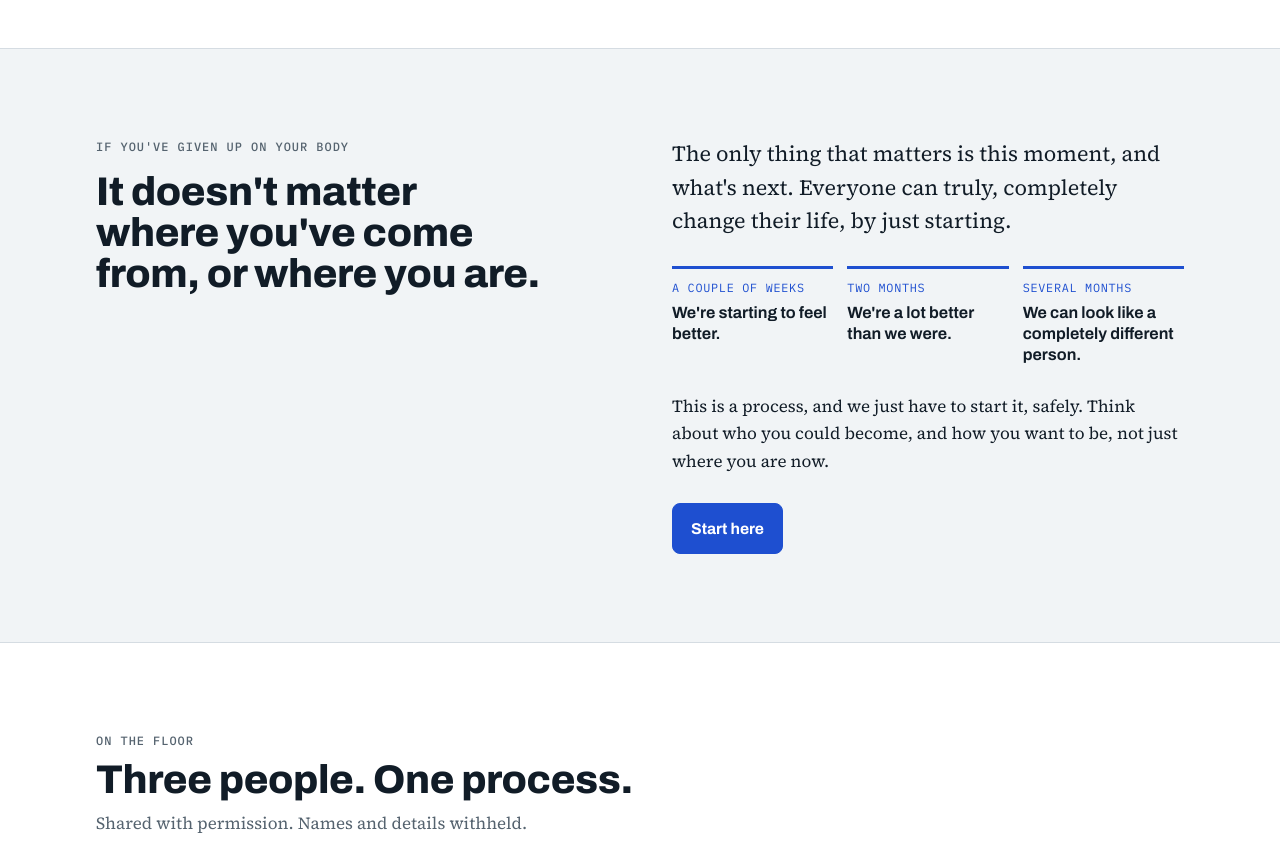
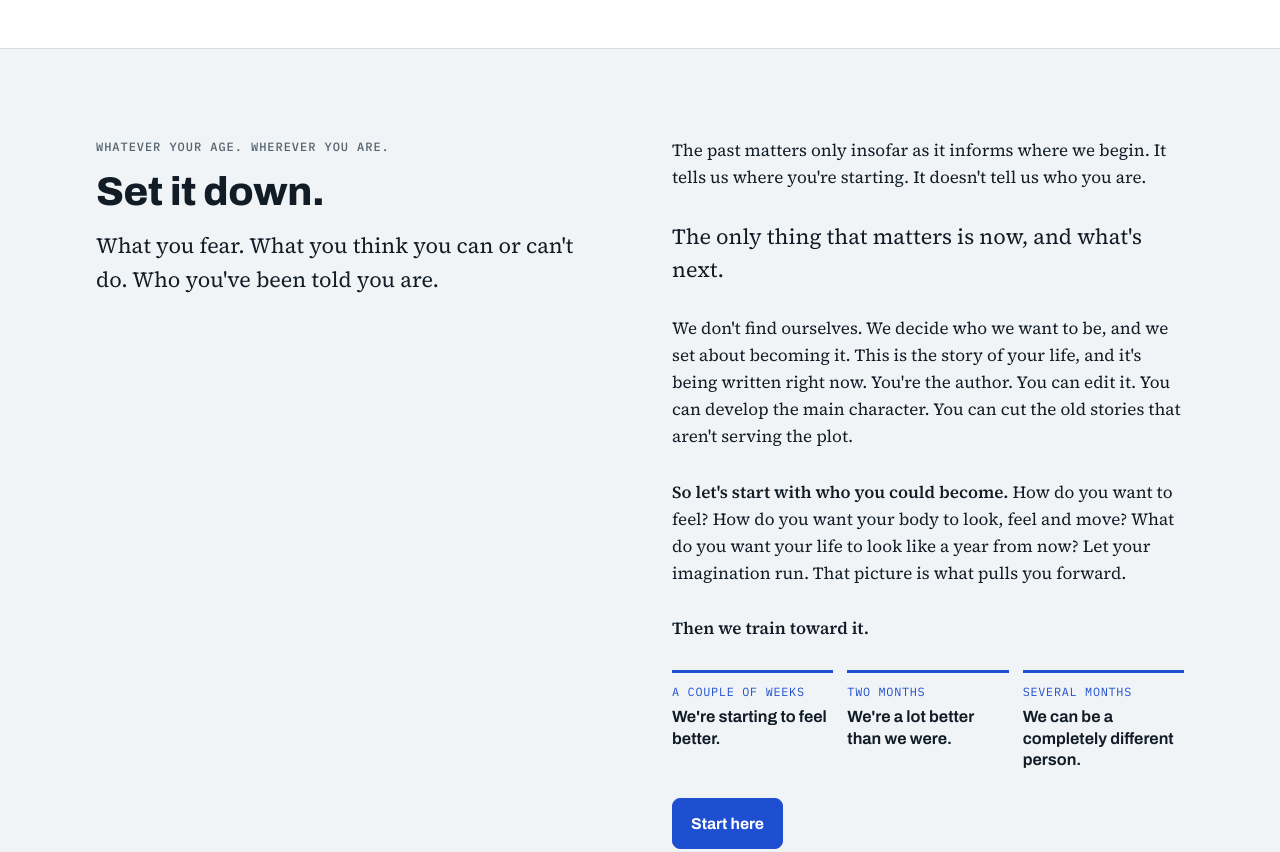
Before and after one commit to shane-niemeyer/shaneniemeyer-site, a plain HTML site: page index.html in a window 1280 px wide. Shown: the part 1180-2032 px from the top of the page. Drawn offline with Linux system fonts and the light colour scheme.

Commit message:
Homepage: rewrite the 'given up' section in Shane's voice (Set it down / who you could become)
Co-Authored-By: Claude Opus 5.5 <noreply@anthropic.com>
Claude-Session: https://claude.ai/code/session_01QM9LQ9FC8jwubSqifZ4Tf3

```diff
--- a/index.html
+++ b/index.html
@@ -492,17 +492,21 @@ footer.site a { color: var(--muted); }
   <section class="band">
     <div class="wrap split">
       <div class="stack">
-        <p class="eyebrow">If you've given up on your body</p>
-        <h2>It doesn't matter where you've come from, or where you are.</h2>
+        <p class="eyebrow">Whatever your age. Wherever you are.</p>
+        <h2>Set it down.</h2>
+        <p class="lead">What you fear. What you think you can or can't do. Who you've been told you are.</p>
       </div>
       <div class="stack-lg">
-        <p class="lead">The only thing that matters is this moment, and what's next. Everyone can truly, completely change their life, by just starting.</p>
+        <p class="measure">The past matters only insofar as it informs where we begin. It tells us where you're starting. It doesn't tell us who you are.</p>
+        <p class="lead">The only thing that matters is now, and what's next.</p>
+        <p class="measure">We don't find ourselves. We decide who we want to be, and we set about becoming it. This is the story of your life, and it's being written right now. You're the author. You can edit it. You can develop the main character. You can cut the old stories that aren't serving the plot.</p>
+        <p class="measure"><strong>So let's start with who you could become.</strong> How do you want to feel? How do you want your body to look, feel and move? What do you want your life to look like a year from now? Let your imagination run. That picture is what pulls you forward.</p>
+        <p class="measure"><strong>Then we train toward it.</strong></p>
         <div class="ramp">
           <div><span class="t">A couple of weeks</span><p>We're starting to feel better.</p></div>
           <div><span class="t">Two months</span><p>We're a lot better than we were.</p></div>
-          <div><span class="t">Several months</span><p>We can look like a completely different person.</p></div>
+          <div><span class="t">Several months</span><p>We can be a completely different person.</p></div>
         </div>
-        <p class="measure">This is a process, and we just have to start it, safely. Think about who you could become, and how you want to be, not just where you are now.</p>
         <div class="actions"><a class="btn primary" href="#work">Start here</a></div>
       </div>
     </div>
```
